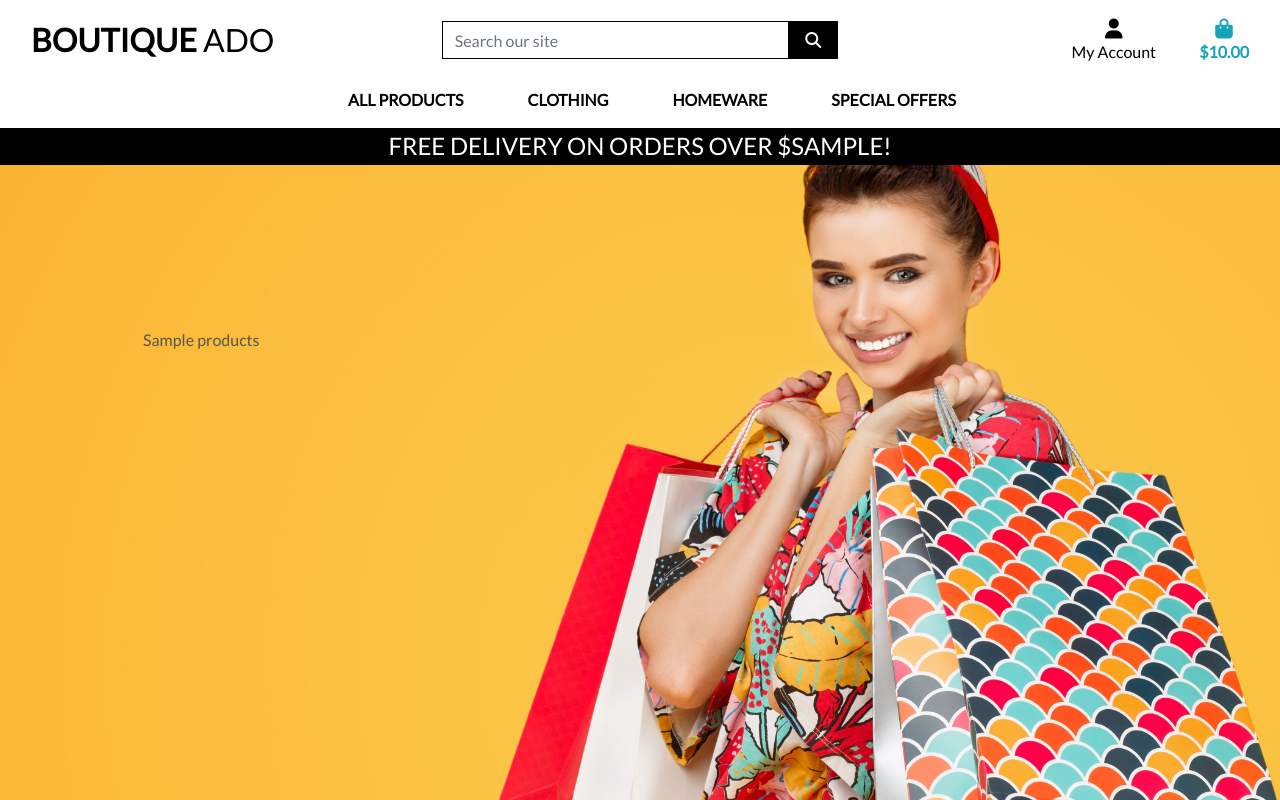
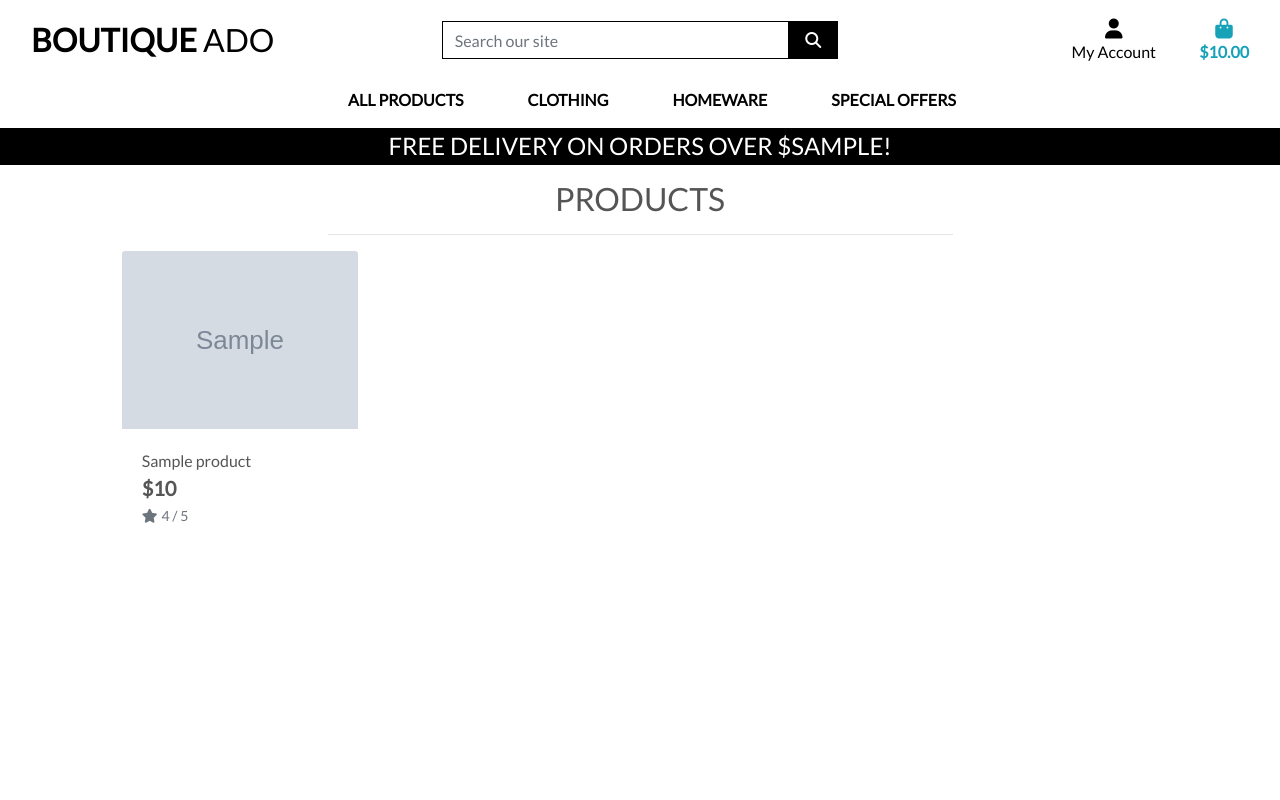
Before and after one commit to GenaGrig/boutique_ado_pp5, a Django app: template products/templates/products/products.html in a window 1280 px wide. Run offline with Django 4.2, Linux system fonts and the light colour scheme; the template is opened without the code that fills it: most values are stand-ins (such as "Sample title", 1, 10 or a date in 2020); grey boxes marked "Sample" are stand-in pictures; some libraries are stand-ins or nearby versions.

Commit message:
Started product template

```diff
--- a/home/templates/home/index.html
+++ b/home/templates/home/index.html
@@ -11,7 +11,7 @@
     </div>
 {% endblock %}
 
-{% block page_content %}
+{% block content %}
     <div class="container h-100">
         <div class="row h-100">
             <div class="col-7 col-md-6 my-auto">
--- a/products/admin.py
+++ b/products/admin.py
@@ -1,7 +1,8 @@
 from django.contrib import admin
-from .models import Product,Category
+from .models import Product, Category
 
 # Register your models here.
+
 
 class ProductAdmin(admin.ModelAdmin):
     list_display = (
@@ -15,6 +16,7 @@
 
     ordering = ('sku',)  # Orders the products by SKU in the admin panel
 
+
 class CategoryAdmin(admin.ModelAdmin):
     list_display = (
         'friendly_name',
--- a/products/templates/products/products.html
+++ b/products/templates/products/products.html
@@ -4,19 +4,76 @@
 {% block page_header %}
     <div class="container header-container">
         <div class="row">
-            <div class="col">
+            <div class="col"></div>
+        </div>
+    </div>
+{% endblock %}
 
+{% block content %}
+    <div class="overlay"></div>
+    <div class="container-fluid">
+        <div class="row">
+            <div class="col text-center mt-3">
+                <h2 class="logo-font">Products</h2>
+                <hr class="w-50 mb-1">
+            </div>
+        </div>
+        <div class="row">
+            <div class="product-container col-10 offset-1">
+                <div class="row mt-1 mb-2"></div>
+                <div class="row">
+                    {% for product in products %}
+                        <div class="col-sm-6 col-md-6 col-lg-4 col-xl-3">
+                            <div class="card h-100 border-0">
+                                {% if product.image %}
+                                <a href="">
+                                    <img class="card-img-top img-fluid" src="{{ product.image.url }}" alt="{{ product.name }}">
+                                </a>
+                                {% else %}
+                                <a href="">
+                                    <img class="card-img-top img-fluid" src="{{ MEDIA_URL }}noimage.png" alt="{{ product.name }}">
+                                </a>
+                                {% endif %}
+                                <div class="card-body pb-0">
+                                    <p class="mb-0">{{ product.name }}</p>
+                                </div>
+                                <div class="card-footer bg-white pt-0 border-0 text-left">
+                                    <div class="row">
+                                        <div class="col">
+                                            <p class="lead mb-0 text-left font-weight-bold">${{ product.price }}</p>
+                                            {% if product.rating %}
+                                                <small class="text-muted"><i class="fas fa-star mr-1"></i>{{ product.rating }} / 5</small>
+                                            {% else %}
+                                                <small class="text-muted">No Rating</small>
+                                            {% endif %}
+                                        </div>
+                                    </div>
+                                </div>
+                            </div>
+                        </div>
+                        {% if forloop.counter|divisibleby:1 %}
+                            <div class="col-12 d-sm-none mb-5">
+                                <hr>
+                            </div>
+                        {% endif %}
+                        {% if forloop.counter|divisibleby:2 %}
+                            <div class="col-12 d-none d-sm-block d-md-block d-lg-none mb-5">
+                                <hr>
+                            </div>
+                        {% endif %}
+                        {% if forloop.counter|divisibleby:3 %}
+                            <div class="col-12 d-none d-lg-block d-xl-none mb-5">
+                                <hr>
+                            </div>
+                        {% endif %}
+                        {% if forloop.counter|divisibleby:4 %}
+                            <div class="col-12 d-none d-xl-block mb-5">
+                                <hr>
+                            </div>
+                        {% endif %}
+                    {% endfor %}
+                </div>
             </div>
         </div>
     </div>
 {% endblock %}
-
-{% block page_content %}
-    <div class="container header-container">
-        <div class="row">
-            <div class="col">
-                {{ products }}
-            </div>
-        </div>
-    </div>
-{% endblock %}
--- a/products/views.py
+++ b/products/views.py
@@ -1,11 +1,11 @@
 from django.shortcuts import render
 from .models import Product
-# Create your views here.
+
 
 def all_products(request):
     """ A view to show all products, including sorting and search queries """
 
-    products = Product.objects.all()
+    products = Product.objects.all()    # This will return all the products from the database
 
     context = {
         'products': products,
--- a/requirements.txt
+++ b/requirements.txt
@@ -2,6 +2,7 @@
 Django==4.2.5
 django-allauth==0.56.1
 oauthlib==3.2.2
+Pillow==10.0.1
 PyJWT==2.8.0
 python3-openid==3.2.0
 requests-oauthlib==1.3.1
--- a/static/css/base.css
+++ b/static/css/base.css
@@ -60,6 +60,17 @@
     background: black !important;
 }
 
+.overlay {
+	height: 100%;
+	width: 100%;
+	top: 0;
+	left: 0;
+	position: fixed;
+	background: white;
+	z-index: -1;
+}
+
+
 /* -------------------------------- Media Queries */
 
 /* Slightly larger container on xl screens */
--- a/templates/base.html
+++ b/templates/base.html
@@ -124,7 +124,7 @@
         {% block page_header %}
         {% endblock %}
 
-        {% block page_content %}
+        {% block content %}
         {% endblock %}
 
         {% block postloadjs %}
```
Also changed, not shown: products/models.py (+9 -8 lines), products/migrations/0002_remove_product_has_sizes.py (added).
